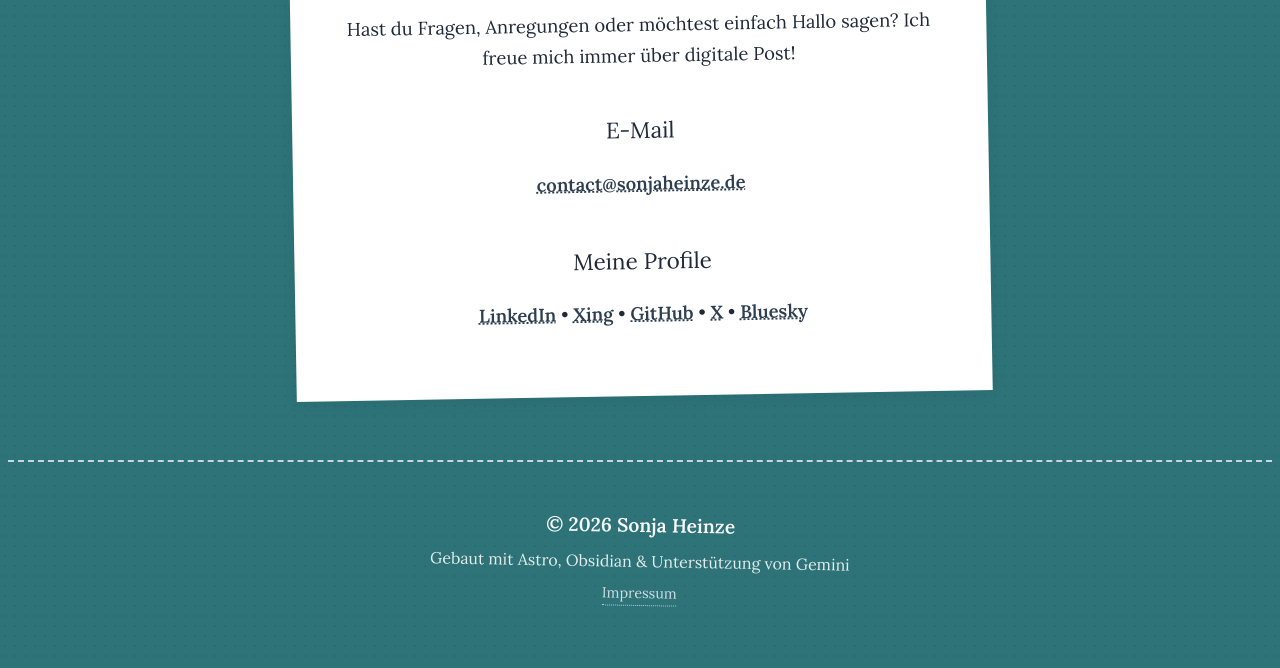
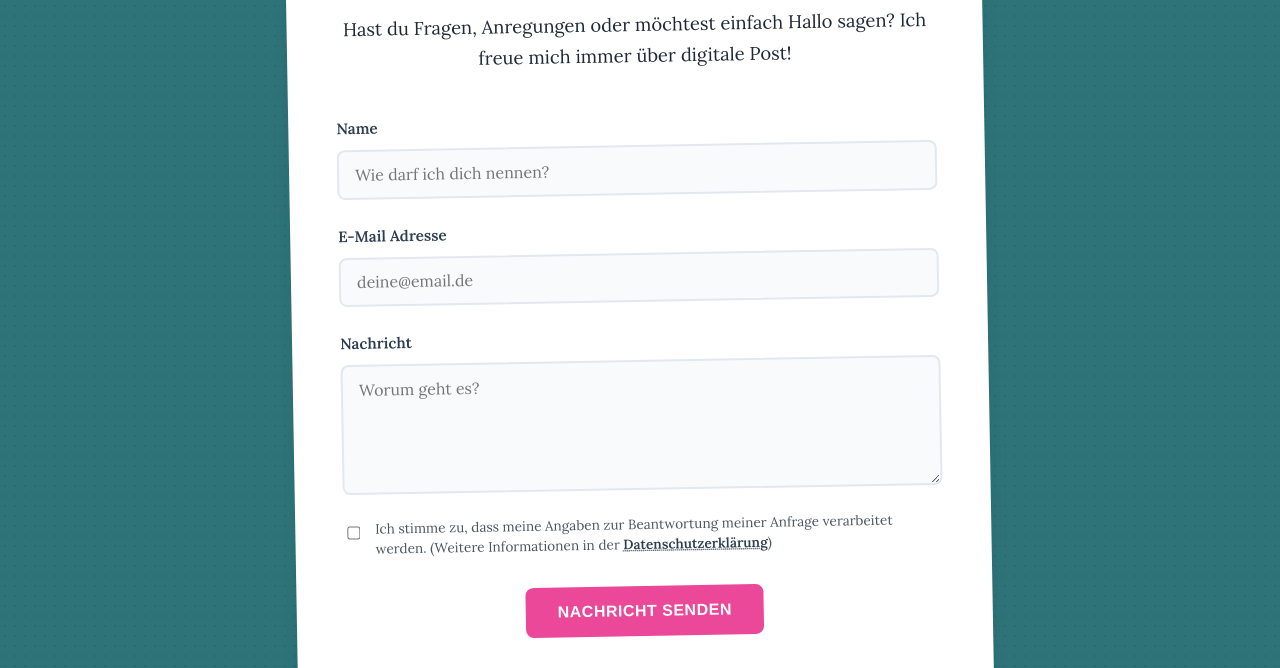
Before and after one commit to soheinze/soheinze.github.io, an Astro site: page /kontakt in a window 1280 px wide. Shown: the part 309-977 px from the top of the page. Built offline with nearby package versions, Linux system fonts and the light colour scheme; Astro itself is replaced by a stand-in of ours; a web font is replaced by a local one.

Commit message:
datenschutzerklärung und update kontaktformular

```diff
--- a/src/components/Footer.astro
+++ b/src/components/Footer.astro
@@ -10,7 +10,7 @@ const today = new Date();
     <p class="note">
       Gebaut mit Astro, Obsidian & Unterstützung von Gemini
       <br />
-      <a href="/impressum" class="legal-link">Impressum</a>
+      <a href="/impressum" class="legal-link">Impressum</a> &bull; <a href="/datenschutz" class="legal-link">Datenschutz</a>
     </p>
   </div>
 </footer>
--- /dev/null
+++ b/src/pages/datenschutz.astro
@@ -0,0 +1,225 @@
+---
+import BaseLayout from "../layouts/BaseLayout.astro";
+const pageTitle = "Datenschutz";
+---
+
+<BaseLayout pageTitle={pageTitle}>
+  <div class="paper-sheet">
+    <h1>Datenschutzerklärung</h1>
+
+    <div class="content">
+      <p>
+        Ich freue mich über dein Interesse an meiner Website. Der Schutz deiner
+        Privatsphäre ist für mich sehr wichtig. Nachstehend informiere ich dich
+        ausführlich über den Umgang mit deinen Daten.
+      </p>
+
+      <h2>1. Verantwortlich</h2>
+      <p>Verantwortlich für die Datenverarbeitung auf dieser Website ist:</p>
+      <p>
+        <strong>Sonja Heinze</strong><br />
+        18439 Stralsund
+      </p>
+      <p>
+        E-Mail: <a href="mailto:mail@sonjaheinze.de">mail@sonjaheinze.de</a>
+      </p>
+
+      <h2>2. Erhebung und Speicherung personenbezogener Daten</h2>
+
+      <h3>a) Beim Besuch der Website (Hosting)</h3>
+      <p>
+        Meine Website wird als statische Seite bei <strong>GitHub Pages</strong>
+        gehostet. Beim Aufruf der Webseite werden durch den auf deinem Endgerät zum
+        Einsatz kommenden Browser automatisch Informationen an den Server der Website
+        gesendet. Diese Informationen werden temporär in einem sogenannten Logfile
+        gespeichert. Folgende Informationen werden dabei ohne dein Zutun erfasst
+        und bis zur automatisierten Löschung gespeichert:
+      </p>
+      <ul>
+        <li>IP-Adresse des anfragenden Rechners,</li>
+        <li>Datum und Uhrzeit des Zugriffs,</li>
+        <li>Name und URL der abgerufenen Datei,</li>
+        <li>Website, von der aus der Zugriff erfolgt (Referrer-URL),</li>
+        <li>
+          verwendeter Browser und ggf. das Betriebssystem deines Rechners sowie
+          der Name deines Access-Providers.
+        </li>
+      </ul>
+      <p>
+        Die genannten Daten werden zur Gewährleistung eines reibungslosen
+        Verbindungsaufbaus und der Systemsicherheit verarbeitet. Die
+        Rechtsgrundlage für die Datenverarbeitung ist Art. 6 Abs. 1 S. 1 lit. f
+        DSGVO. Mein berechtigtes Interesse folgt aus den oben aufgelisteten
+        Zwecken.
+      </p>
+
+      <h3>b) Bei Nutzung meines Kontaktformulars (form.taxi)</h3>
+      <p>
+        Bei Fragen jeglicher Art biete ich dir die Möglichkeit, mit mir über ein
+        auf der Website bereitgestelltes Formular Kontakt aufzunehmen. Dabei ist
+        die Angabe einer gültigen E-Mail-Adresse und deines Namens erforderlich,
+        damit ich weiß, von wem die Anfrage stammt und um diese beantworten zu
+        können. Weitere Angaben, wie deine Nachricht an mich, können freiwillig
+        getätigt werden.
+      </p>
+      <p>
+        Für die technische Bereitstellung des Kontaktformulars verwende ich den
+        Dienst <strong>form.taxi</strong> (form.taxi EU, Webcraft GmbH, Majakowskiring
+        35, 13156 Berlin, Deutschland). Wenn du mein Formular absendest, werden die
+        eingegebenen Daten an die Server von form.taxi übertragen und dort für mich
+        zur Abrufbereitschaft gespeichert. Es findet keine weitere Datenweitergabe
+        durch form.taxi statt.
+      </p>
+      <p>
+        Die Datenverarbeitung zum Zwecke der Kontaktaufnahme mit mir erfolgt
+        nach Art. 6 Abs. 1 S. 1 lit. a DSGVO auf Grundlage deiner freiwillig
+        erteilten Einwilligung. Deine Anfragedaten werden nach abschließender
+        Bearbeitung gelöscht.
+      </p>
+
+      <h2>3. Einbindung von Diensten und Inhalten Dritter (Google Fonts)</h2>
+      <p>
+        Diese Seite nutzt zur einheitlichen Darstellung von Schriftarten so
+        genannte Web Fonts, die von Google bereitgestellt werden. Anbieter ist
+        die Google Ireland Limited, Gordon House, Barrow Street, Dublin 4,
+        Irland.
+      </p>
+      <p>
+        Beim Aufruf einer Seite lädt dein Browser die benötigten Web Fonts in
+        ihren Browsercache, um Texte und Schriftarten korrekt anzuzeigen. Zu
+        diesem Zweck muss der von dir verwendete Browser Verbindung zu den
+        Servern von Google aufnehmen. Hierdurch erlangt Google Kenntnis darüber,
+        dass über deine IP-Adresse meine Website aufgerufen wurde.
+      </p>
+      <p>
+        Die Nutzung von Google Web Fonts erfolgt im Interesse einer
+        einheitlichen und ansprechenden Darstellung meiner Online-Angebote. Dies
+        stellt ein berechtigtes Interesse im Sinne von Art. 6 Abs. 1 lit. f
+        DSGVO dar.
+      </p>
+
+      <h2>4. Cookies und Analyse-Tools</h2>
+      <p>
+        Diese Website (gebaut mit Astro.js) ist eine statische Webseite. Sie
+        verwendet standardmäßig <strong>keine</strong> Cookies, kein Tracking und
+        keine Analyse-Tools (wie Google Analytics). Deine Daten werden auf meiner
+        Seite nicht systematisch erfasst oder ausgewertet.
+      </p>
+
+      <h2>5. Betroffenenrechte</h2>
+      <p>Du hast das Recht:</p>
+      <ul>
+        <li>
+          gemäß Art. 15 DSGVO Auskunft über deine von mir verarbeiteten
+          personenbezogenen Daten zu verlangen;
+        </li>
+        <li>
+          gemäß Art. 16 DSGVO unverzüglich die Berichtigung oder
+          Vervollständigung deiner gespeicherten personenbezogenen Daten zu
+          verlangen;
+        </li>
+        <li>
+          gemäß Art. 17 DSGVO die Löschung deiner gespeicherten
+          personenbezogenen Daten zu verlangen;
+        </li>
+        <li>
+          gemäß Art. 7 Abs. 3 DSGVO deine erteilte Einwilligung widerrufen.
+        </li>
+        <li>
+          gemäß Art. 77 DSGVO dich bei einer Aufsichtsbehörde zu beschweren.
+        </li>
+      </ul>
+
+      <h2>6. Datensicherheit</h2>
+      <p>
+        Ich bediene mich im Übrigen geeigneter technischer und organisatorischer
+        Sicherheitsmaßnahmen, um deine Daten gegen zufällige oder vorsätzliche
+        Manipulationen, teilweisen oder vollständigen Verlust, Zerstörung oder
+        gegen den unbefugten Zugriff Dritter zu schützen.
+      </p>
+
+      <p class="small-text" style="margin-top: 2rem;">
+        <em>Stand: März 2026</em>
+      </p>
+    </div>
+  </div>
+</BaseLayout>
+
+<style>
+  .paper-sheet {
+    max-width: 800px;
+    margin: 3rem auto;
+    background: #fff;
+    color: #1f2937; /* A11Y FIX: Dunkler Text auf weißem Hintergrund */
+    padding: 3rem;
+    box-shadow: 0 4px 15px rgba(0, 0, 0, 0.05);
+    /* Das Dokument liegt ganz gerade und ordentlich auf dem Tisch */
+    transform: rotate(0deg);
+  }
+
+  h1 {
+    font-size: 2.5rem;
+    text-align: center;
+    margin-bottom: 2rem;
+    color: var(--color-text);
+  }
+
+  h2 {
+    font-family: var(--font-hand);
+    font-size: 1.5rem;
+    margin-top: 2.5rem;
+    margin-bottom: 1rem;
+    color: #444;
+  }
+
+  h3 {
+    font-size: 1.2rem;
+    margin-top: 1.8rem;
+    margin-bottom: 0.8rem;
+    color: #555;
+  }
+
+  p {
+    line-height: 1.6;
+    margin-bottom: 1rem;
+  }
+
+  ul {
+    margin-left: 2rem;
+    margin-bottom: 1.5rem;
+    list-style-type: disc;
+  }
+
+  li {
+    line-height: 1.6;
+    margin-bottom: 0.3rem;
+  }
+
+  a {
+    color: var(--color-accent);
+    text-decoration: none;
+  }
+
+  a:hover {
+    text-decoration: underline;
+  }
+
+  hr {
+    border: 0;
+    border-top: 1px dashed #ccc;
+    margin: 2rem 0;
+  }
+
+  .small-text {
+    font-size: 0.9rem;
+    color: #666;
+  }
+
+  /* Responsive styling */
+  @media (max-width: 768px) {
+    .paper-sheet {
+      padding: 1.5rem;
+      margin: 1.5rem auto;
+    }
+  }
+</style>
--- a/src/pages/kontakt.astro
+++ b/src/pages/kontakt.astro
@@ -1,40 +1,124 @@
 ---
-import BaseLayout from '../layouts/BaseLayout.astro';
+import BaseLayout from "../layouts/BaseLayout.astro";
 const pageTitle = "Kontakt";
 ---
 
 <BaseLayout pageTitle={pageTitle}>
-
   <div class="paper-sheet">
     <h1>Schreib mir gerne 📬</h1>
 
     <div class="content">
       <p>
-        Hast du Fragen, Anregungen oder möchtest einfach Hallo sagen?
-        Ich freue mich immer über digitale Post!
+        Hast du Fragen, Anregungen oder möchtest einfach Hallo sagen? Ich freue
+        mich immer über digitale Post!
       </p>
+
+      <form
+        action="https://form.taxi/s/3c1fh2je"
+        method="POST"
+        class="contact-form"
+      >
+        <!-- Honeypot -->
+        <input
+          type="text"
+          name="_gotcha"
+          value=""
+          class="hidden-field"
+          tabindex="-1"
+          autocomplete="off"
+        />
+
+        <div class="form-group">
+          <label for="name">Name</label>
+          <input
+            type="text"
+            id="name"
+            name="Name"
+            required
+            placeholder="Wie darf ich dich nennen?"
+          />
+        </div>
+
+        <div class="form-group">
+          <label for="email">E-Mail Adresse</label>
+          <input
+            type="email"
+            id="email"
+            name="Email"
+            required
+            placeholder="deine@email.de"
+          />
+        </div>
+
+        <div class="form-group">
+          <label for="message">Nachricht</label>
+          <textarea
+            id="message"
+            name="Nachricht"
+            required
+            rows="5"
+            placeholder="Worum geht es?"></textarea>
+        </div>
+
+        <div class="form-group checkbox-group">
+          <input
+            type="checkbox"
+            id="privacy"
+            name="Datenschutz_akzeptiert"
+            required
+          />
+          <label for="privacy">
+            Ich stimme zu, dass meine Angaben zur Beantwortung meiner Anfrage
+            verarbeitet werden. (Weitere Informationen in der <a
+              href="/datenschutz">Datenschutzerklärung</a
+            >)
+          </label>
+        </div>
+
+        <button type="submit" class="submit-btn" aria-label="Nachricht senden"
+          >Nachricht senden</button
+        >
+      </form>
 
       <div class="contact-methods">
         <div class="method">
-          <h3>E-Mail</h3>
-          <p><a href="mailto:contact@sonjaheinze.de">contact@sonjaheinze.de</a></p>
-        </div>
-
-        <div class="method">
           <h3>Meine Profile</h3>
           <p>
-            <a href="https://www.linkedin.com/in/sonja-heinze/" target="_blank" rel="noopener noreferrer" aria-label="LinkedIn (öffnet in neuem Tab)">LinkedIn</a> •
-             <a href="https://www.xing.com/profile/Sonja_Heinze2/cv" target="_blank" rel="noopener noreferrer" aria-label="Xing (öffnet in neuem Tab)">Xing</a> •
-             <a href="https://github.com/soheinze" target="_blank" rel="noopener noreferrer" aria-label="GitHub (öffnet in neuem Tab)">GitHub</a> •
-            <a href="https://x.com/sonjaheinze_" target="_blank" rel="noopener noreferrer" aria-label="X (öffnet in neuem Tab)">X</a> •
-            <a href="https://bsky.app/profile/sonjaheinze.bsky.social" target="_blank" rel="noopener noreferrer" aria-label="Bluesky (öffnet in neuem Tab)">Bluesky</a>
+            <a
+              href="https://www.linkedin.com/in/sonja-heinze/"
+              target="_blank"
+              rel="noopener noreferrer"
+              aria-label="LinkedIn (öffnet in neuem Tab)">LinkedIn</a
+            > •
+            <a
+              href="https://www.xing.com/profile/Sonja_Heinze2/cv"
+              target="_blank"
+              rel="noopener noreferrer"
+              aria-label="Xing (öffnet in neuem Tab)">Xing</a
+            > •
+            <a
+              href="https://github.com/soheinze"
+              target="_blank"
+              rel="noopener noreferrer"
+              aria-label="GitHub (öffnet in neuem Tab)">GitHub</a
+            > •
+            <a
+              href="https://x.com/sonjaheinze_"
+              target="_blank"
+              rel="noopener noreferrer"
+              aria-label="X (öffnet in neuem Tab)">X</a
+            > •
+            <a
+              href="https://bsky.app/profile/sonjaheinze.bsky.social"
+              target="_blank"
+              rel="noopener noreferrer"
+              aria-label="Bluesky (öffnet in neuem Tab)">Bluesky</a
+            >
           </p>
         </div>
       </div>
-
     </div>
   </div>
-
 </BaseLayout>
 
 <style>
@@ -44,7 +128,7 @@ const pageTitle = "Kontakt";
     background: #fff;
     color: #1f2937; /* A11Y FIX: Dunkler Text auf weißem Hintergrund */
     padding: 3rem;
-    box-shadow: 0 4px 15px rgba(0,0,0,0.05);
+    box-shadow: 0 4px 15px rgba(0, 0, 0, 0.05);
     /* Kontaktformular leicht gedreht wie ein Brief */
     transform: rotate(-1deg);
   }
@@ -60,6 +144,102 @@ const pageTitle = "Kontakt";
     font-size: 1.15rem;
     line-height: 1.7;
     text-align: center; /* Zentrierter Text wirkt einladender */
+  }
+
+  .hidden-field {
+    display: none;
+  }
+
+  .contact-form {
+    display: flex;
+    flex-direction: column;
+    gap: 1.5rem;
+    margin: 2.5rem 0;
+    text-align: left;
+  }
+
+  .form-group {
+    display: flex;
+    flex-direction: column;
+    gap: 0.5rem;
+  }
+
+  .form-group label {
+    font-weight: bold;
+    font-size: 0.95rem;
+    color: var(--color-text);
+  }
+
+  .form-group input,
+  .form-group textarea {
+    padding: 0.8rem 1rem;
+    border: 2px solid #e2e8f0;
+    border-radius: 8px;
+    font-size: 1rem;
+    font-family: inherit;
+    transition: all 0.3s ease;
+    background: #f8fafc;
+    color: var(--color-text);
+  }
+
+  .form-group input:focus,
+  .form-group textarea:focus {
+    outline: none;
+    border-color: var(--color-accent);
+    background: #fff;
+    box-shadow: 0 0 0 2px rgba(0, 0, 0, 0.05);
+  }
+
+  .form-group textarea {
+    resize: vertical;
+  }
+
+  .checkbox-group {
+    flex-direction: row;
+    align-items: flex-start;
+    gap: 0.75rem;
+  }
+
+  .checkbox-group input[type="checkbox"] {
+    margin-top: 0.3rem;
+    accent-color: var(--color-accent);
+    width: 1.25rem;
+    height: 1.25rem;
+    cursor: pointer;
+  }
+
+  .checkbox-group label {
+    font-size: 0.85rem;
+    line-height: 1.5;
+    font-weight: normal;
+    cursor: pointer;
+    color: #4b5563; /* slightly muted text */
+  }
+
+  .submit-btn {
+    background-color: var(--color-accent);
+    color: #fff;
+    border: none;
+    padding: 1rem 2rem;
+    border-radius: 8px;
+    font-size: 1rem;
+    font-weight: bold;
+    cursor: pointer;
+    transition: transform 0.2s ease, opacity 0.2s ease, box-shadow 0.2s ease;
+    align-self: center;
+    margin-top: 0.5rem;
+    text-transform: uppercase;
+    letter-spacing: 0.5px;
+  }
+
+  .submit-btn:hover {
+    transform: scale(1.02);
+    opacity: 0.9;
+    box-shadow: 0 4px 12px rgba(0, 0, 0, 0.1);
+  }
+
+  .submit-btn:active {
+    transform: scale(0.98);
   }
 
   .contact-methods {
```
